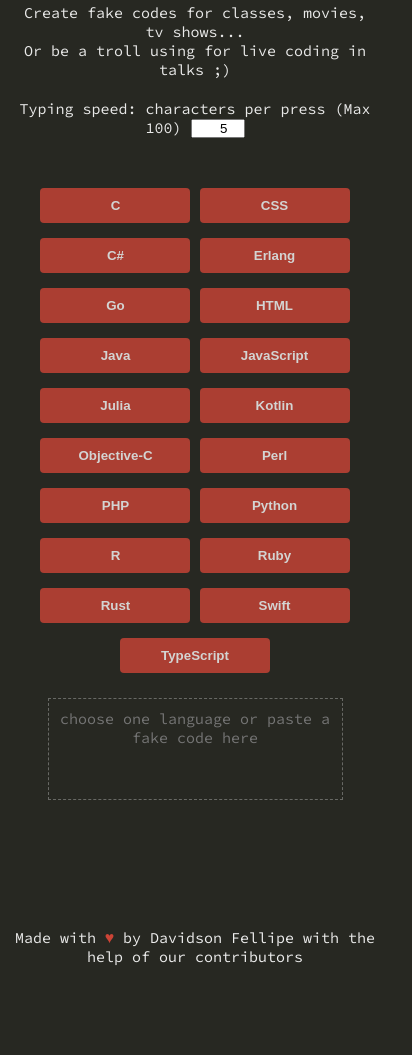
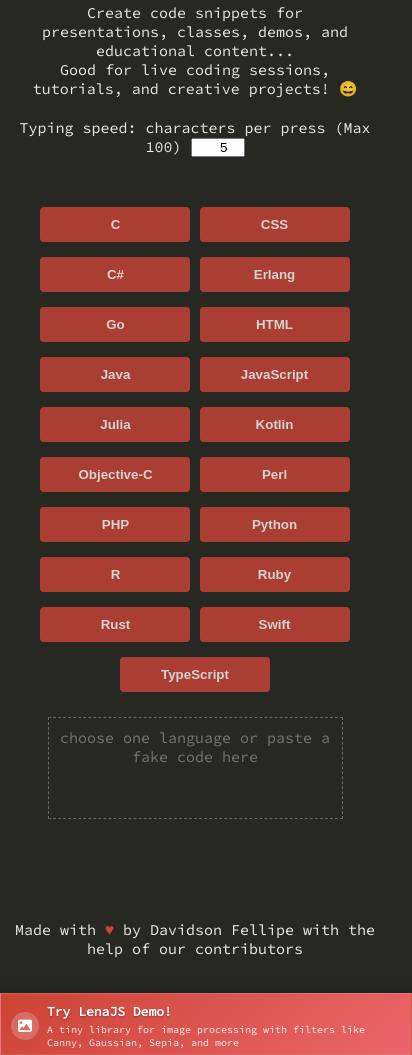
Before and after one commit to davidsonfellipe/im-coder, a website: page src/index.html in a window 390 px wide. Shown: the part 197-1252 px from the top of the page, 412 px wide, since content can reach past the window. Before the commit the page ends 1163 px from the top, so only its background shows below. Drawn offline with Linux system fonts and the light colour scheme; grey boxes are pictures that could not be loaded.

Commit message:
feat(banner): add link to demo lenajs (#38)

```diff
--- a/src/assets/css/style.css
+++ b/src/assets/css/style.css
@@ -313,3 +313,133 @@ a:hover {
 .im-coder-theme-selector option[value="material"] {
   background-color: #263238;
 }
+
+/* LenaJS Demo Banner */
+.im-coder-banner {
+  background: linear-gradient(135deg, #cc4436 0%, #ea666a 100%);
+  border-radius: 8px;
+  padding: 12px;
+  box-shadow: 0 4px 20px rgba(0, 0, 0, 0.3);
+  border: 1px solid rgba(255, 255, 255, 0.1);
+  display: block;
+  padding: 10px 10px 0 10px;
+  position: static;
+  margin-top: 50px;
+  height: 50px;
+  border-radius: 0;
+}
+
+.im-coder-banner-content {
+  display: flex;
+  align-items: center;
+  gap: 10px;
+  position: relative;
+  z-index: 1;
+}
+
+.im-coder-banner-icon {
+  flex-shrink: 0;
+  width: 32px;
+  height: 32px;
+  background: rgba(255, 255, 255, 0.2);
+  border-radius: 50%;
+  display: flex;
+  align-items: center;
+  justify-content: center;
+  font-size: 16px;
+  color: white;
+  backdrop-filter: blur(10px);
+}
+
+.im-coder-banner-text {
+  flex: 1;
+  color: white;
+  min-width: 0;
+}
+
+.im-coder-banner-text h3 {
+  font-size: 12px;
+  font-weight: bold;
+  margin: 0 0 3px 0;
+  text-shadow: 0 1px 2px rgba(0, 0, 0, 0.3);
+  line-height: 1.2;
+  text-align: left;
+}
+
+.im-coder-banner-text p {
+  font-size: 11px;
+  margin: 0;
+  opacity: 0.9;
+  line-height: 1.3;
+  display: -webkit-box;
+  -webkit-line-clamp: 2;
+  -webkit-box-orient: vertical;
+  overflow: hidden;
+  text-align: left;
+}
+
+.im-coder-banner-action {
+  flex-shrink: 0;
+}
+
+.im-coder-banner-button {
+  display: inline-flex;
+  align-items: center;
+  gap: 4px;
+  background: rgba(255, 255, 255, 0.2);
+  color: white;
+  padding: 6px 10px;
+  border-radius: 4px;
+  text-decoration: none;
+  font-weight: bold;
+  font-size: 11px;
+  transition: all 0.3s ease;
+  backdrop-filter: blur(10px);
+  border: 1px solid rgba(255, 255, 255, 0.2);
+  white-space: nowrap;
+}
+
+.im-coder-banner-button:hover {
+  background: rgba(255, 255, 255, 0.3);
+  transform: translateY(-1px);
+  box-shadow: 0 4px 12px rgba(0, 0, 0, 0.2);
+  color: white;
+}
+
+.im-coder-banner-button i {
+  font-size: 10px;
+}
+
+/* Hide banner when sidebar is visible */
+.im-coder-sidebar:not(.hidden) ~ .im-coder-banner {
+  display: none;
+}
+
+/* Responsive design for the banner */
+@media (max-width: 768px) {
+  .im-coder-banner-content {
+    gap: 8px;
+  }
+
+  .im-coder-banner-icon {
+    width: 28px;
+    height: 28px;
+    font-size: 14px;
+  }
+
+  .im-coder-banner-text h3 {
+    font-size: 13px;
+  }
+
+  .im-coder-banner-text p {
+    font-size: 10px;
+    padding: 0;
+    margin: 0;
+    text-align: left;
+  }
+
+  .im-coder-banner-button {
+    padding: 5px 8px;
+    font-size: 10px;
+  }
+}
--- a/src/index.html
+++ b/src/index.html
@@ -60,9 +60,10 @@
     <section id='im-coder-sidebar' class="im-coder-sidebar">
       <header class="im-coder-header">
         <div class="im-coder-logo"></div>
-        <p class="im-coder-slogan">Create fake codes for classes, movies, tv shows...
-          <br>Or be a troll using for live coding in talks ;) </p>
+          <p class="im-coder-slogan">Create code snippets for presentations, classes, demos, and educational content...
+            <br>Good for live coding sessions, tutorials, and creative projects! 😄</p>
       </header>
+
       <div class="im-coder-characters-wrapper">
           <span>Typing speed: characters per press (Max 100)</span>
           <input id="im-coder-characters" class="im-coder-characters" type="number" name="characters" min="1" max="100" value="5">
@@ -132,13 +133,24 @@
       <footer class="im-coder-footer">
         <iframe src="http://ghbtns.com/github-btn.html?user=davidsonfellipe&repo=im-coder&type=star&count=true"
   allowtransparency="true" frameborder="0" scrolling="0" width="95" height="20" class="im-coder-social "></iframe>
-        <div class="g-plusone im-coder-social" data-size="medium"></div>
         <p class="im-coder-copy">
-        Made with <span class="im-coder-♥">♥</span> by <a href="http://fellipe.com">Davidson Fellipe</a> with the help of <a href="https://github.com/davidsonfellipe/im-coder/graphs/contributors">our contributors</a>
+        Made with <span class="im-coder-♥">♥</span> by <a href="https://fellipe.com">Davidson Fellipe</a> with the help of <a href="https://github.com/davidsonfellipe/im-coder/graphs/contributors">our contributors</a>
         </p>
       </footer>
+
+      <!-- LenaJS Demo Banner -->
+      <a class="im-coder-banner" href="https://fellipe.com/demos/lena-js/" target="_blank">
+        <div class="im-coder-banner-content">
+          <div class="im-coder-banner-icon">
+            <i class="fas fa-image"></i>
+          </div>
+          <div class="im-coder-banner-text">
+            <h3>Try LenaJS Demo!</h3>
+            <p>A tiny library for image processing with filters like Canny, Gaussian, Sepia, and more</p>
+          </div>
+        </div>
+      </a>
     </section>
-    <div id="fb-root"></div>
     <script src="assets/vendor/highlight.min.js"></script>
     <script src='assets/vendor/jquery.min.js'></script>
     <script src='assets/js/script.js'></script>
```
